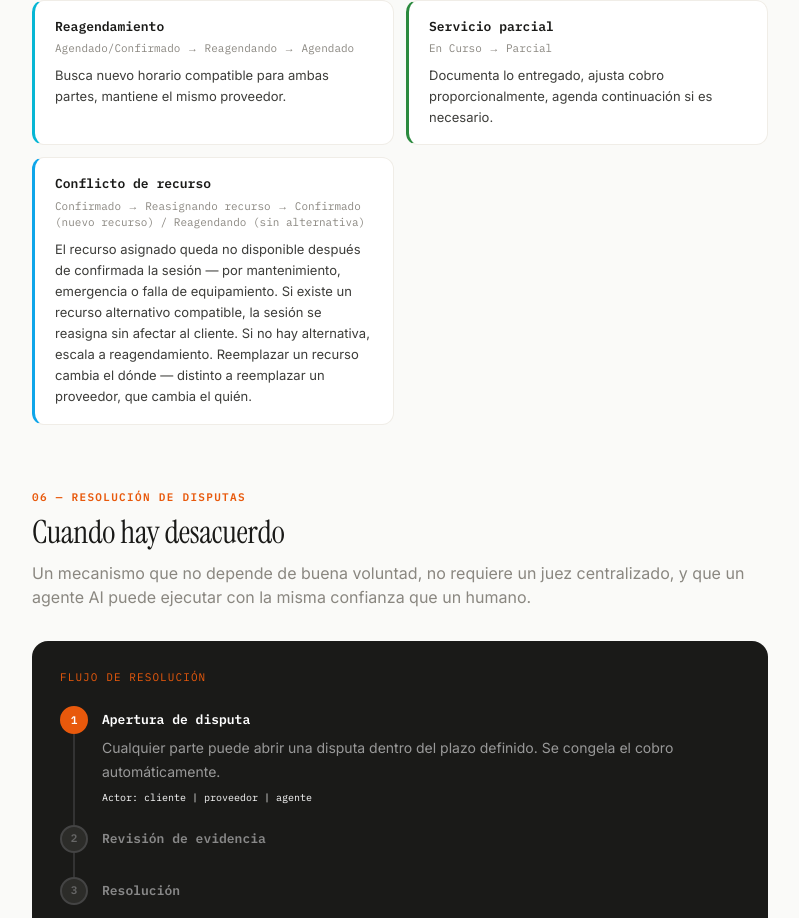
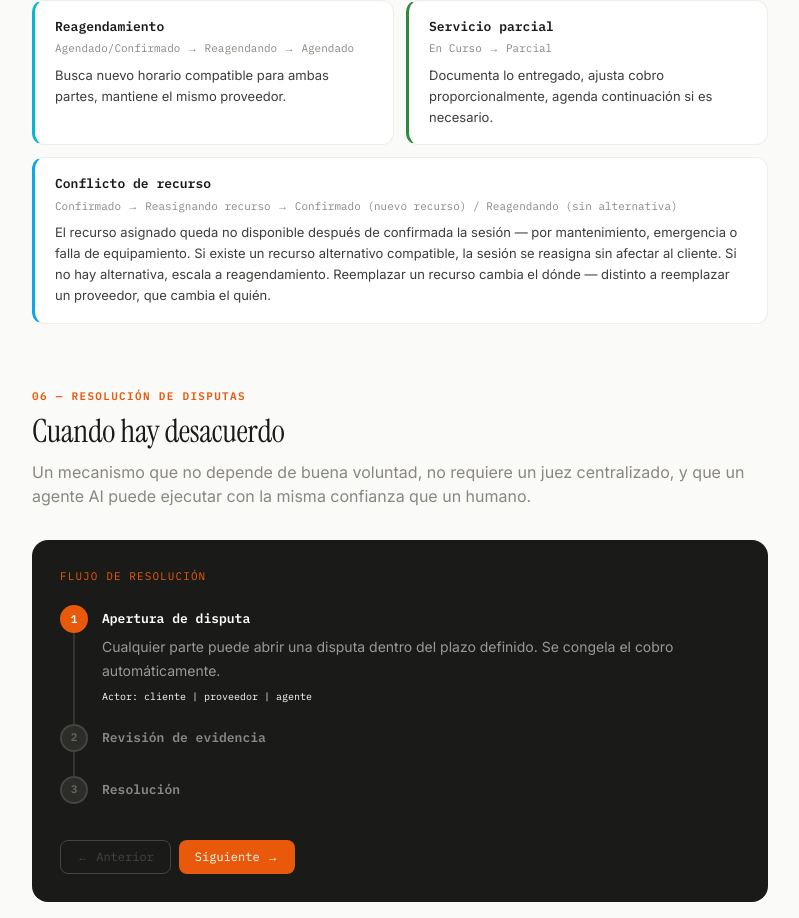
Before and after one commit to servicialo/mcp-server, a Next.js app: page / in a window 1280 px wide. Shown: the part 6091-7009 px from the top of the page, without its empty margins (240-1039 px from the left). Built offline with nearby package versions, Linux system fonts and the light colour scheme.

Commit message:
fix: balance exception grid when item count is odd
Last card spans full width on desktop to avoid orphan layout.

Co-Authored-By: Claude Opus 4.6 <noreply@anthropic.com>

```diff
--- a/components/CicloSection.tsx
+++ b/components/CicloSection.tsx
@@ -164,10 +164,14 @@ export function CicloSection() {
         </p>
 
         <div className="grid grid-cols-1 md:grid-cols-2 gap-3">
-          {EXCEPTIONS.map((ex) => (
+          {EXCEPTIONS.map((ex, i) => (
             <div
               key={ex.title}
-              className={`bg-surface rounded-xl py-4 px-5 border border-border-light border-l-[3px] transition-shadow duration-200 hover:shadow-sm ${ex.borderColor}`}
+              className={`bg-surface rounded-xl py-4 px-5 border border-border-light border-l-[3px] transition-shadow duration-200 hover:shadow-sm ${ex.borderColor}${
+                i === EXCEPTIONS.length - 1 && EXCEPTIONS.length % 2 !== 0
+                  ? " md:col-span-2"
+                  : ""
+              }`}
             >
               <div className="font-mono text-[13px] font-semibold text-text mb-1">
                 {ex.title}
```
